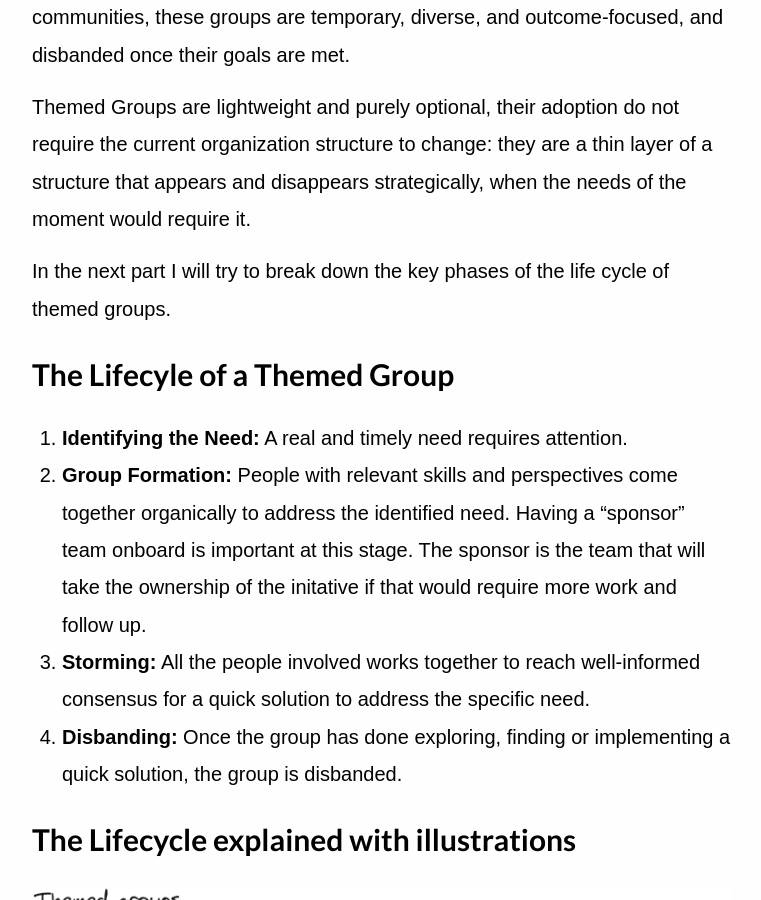
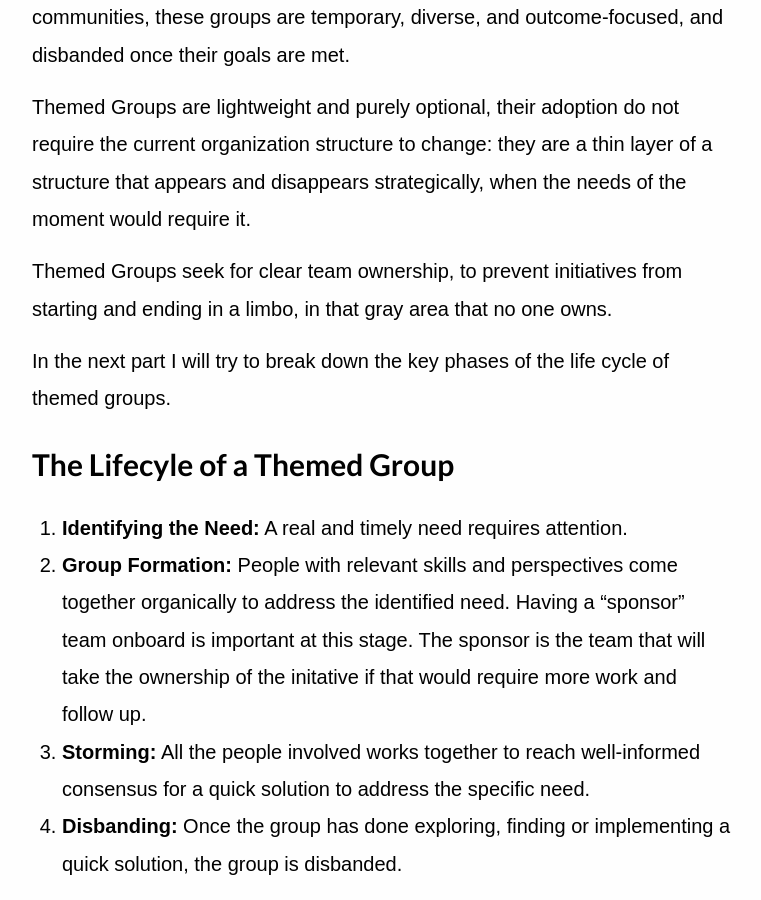
Before and after one commit to joebew42/joebew42.github.io, a Jekyll site: the page built from _posts/2025-05-10-themed-groups-distilled.markdown, in a window 1280 px wide and 900 px high, scrolled down 525 px. Shown: the whole window, without its empty margins (258-1019 px from the left). Built offline with Jekyll 4.4.1, drawn with Linux system fonts in a browser that asks for light colours; some web fonts are replaced.

Commit message:
seek for ownership

```diff
--- a/_posts/2025-05-10-themed-groups-distilled.markdown
+++ b/_posts/2025-05-10-themed-groups-distilled.markdown
@@ -15,6 +15,8 @@ The full article of the approach is available here: [Themed Groups: A dynamic wa
 Themed Groups are dynamic, cross-functional teams formed in full autonomy to address specific, timely needs within an organization. Unlike traditional static communities, these groups are temporary, diverse, and outcome-focused, and disbanded once their goals are met.
 
 Themed Groups are lightweight and purely optional, their adoption do not require the current organization structure to change: they are a thin layer of a structure that appears and disappears strategically, when the needs of the moment would require it.
+
+Themed Groups seek for clear team ownership, to prevent initiatives from starting and ending in a limbo, in that gray area that no one owns.
 
 In the next part I will try to break down the key phases of the life cycle of themed groups.
 
```
